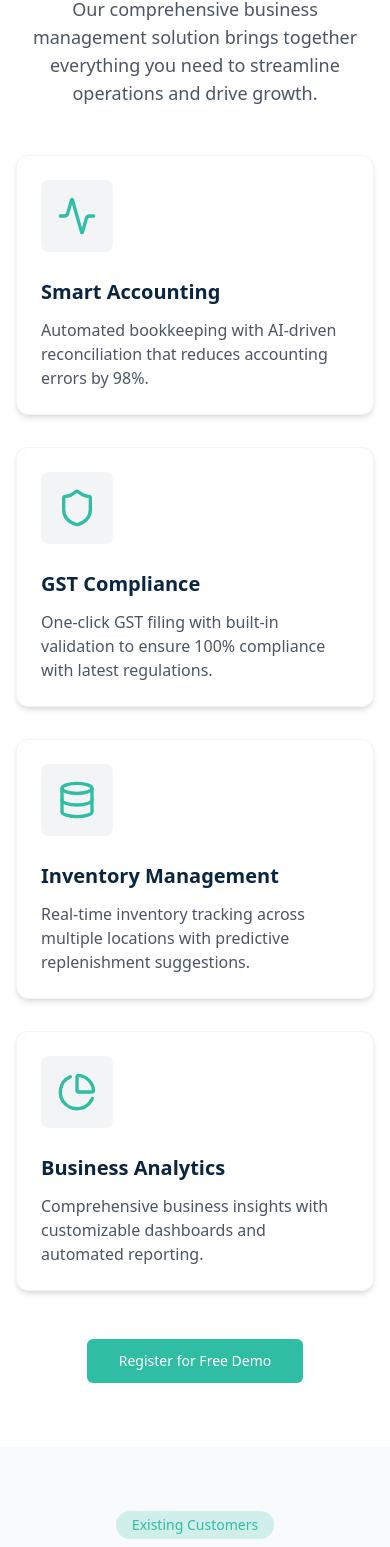
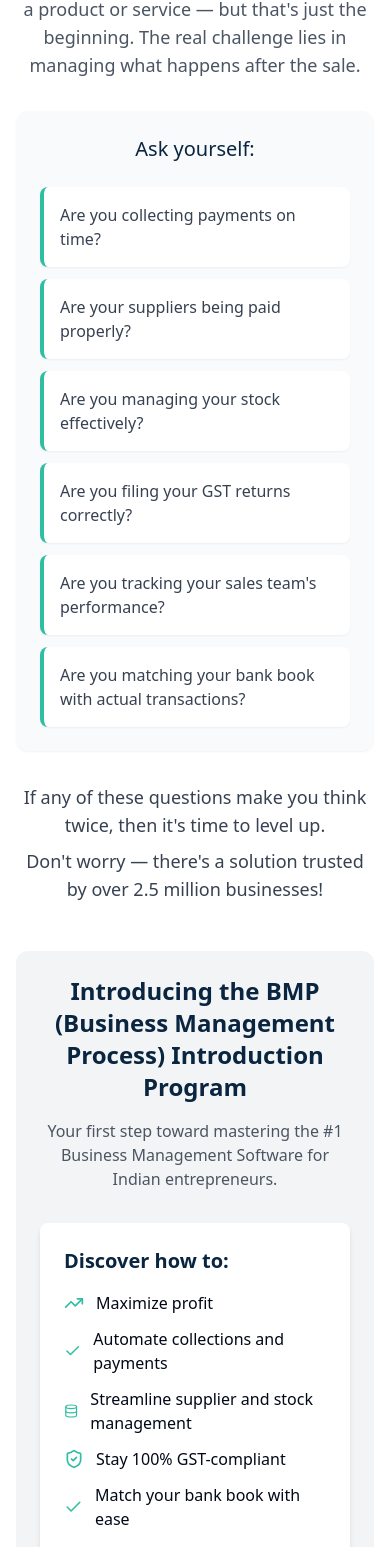
Before and after one commit to yanamadalaraju/tally-inspired-launchpad, a React (Vite) app: page /combined in a window 390 px wide. Shown: the part 1131-2678 px from the top of the page. Built offline with nearby package versions, Linux system fonts and the light colour scheme.

Commit message:
Add business management content
Add content related to business management and the BMP Introduction Program.

```diff
--- /dev/null
+++ b/src/components/BusinessChallenges.tsx
@@ -0,0 +1,130 @@
+
+import React from 'react';
+import { Card, CardContent } from "@/components/ui/card";
+import { Button } from "@/components/ui/button";
+import { ArrowRight, Check, TrendingUp, ShieldCheck, CircleCheck, Database } from "lucide-react";
+
+const BusinessChallenges = () => {
+  const challenges = [
+    "Are you collecting payments on time?",
+    "Are your suppliers being paid properly?",
+    "Are you managing your stock effectively?",
+    "Are you filing your GST returns correctly?",
+    "Are you tracking your sales team's performance?",
+    "Are you matching your bank book with actual transactions?"
+  ];
+
+  const benefits = [
+    {
+      title: "Maximize profit",
+      icon: <TrendingUp className="h-5 w-5 text-secondary" />
+    },
+    {
+      title: "Automate collections and payments",
+      icon: <Check className="h-5 w-5 text-secondary" />
+    },
+    {
+      title: "Streamline supplier and stock management",
+      icon: <Database className="h-5 w-5 text-secondary" />
+    },
+    {
+      title: "Stay 100% GST-compliant",
+      icon: <ShieldCheck className="h-5 w-5 text-secondary" />
+    },
+    {
+      title: "Match your bank book with ease",
+      icon: <Check className="h-5 w-5 text-secondary" />
+    },
+    {
+      title: "Track and optimize sales team performance",
+      icon: <TrendingUp className="h-5 w-5 text-secondary" />
+    },
+    {
+      title: "Get full control over your business operations",
+      icon: <CircleCheck className="h-5 w-5 text-secondary" />
+    }
+  ];
+
+  return (
+    <section className="py-16 md:py-24 bg-white">
+      <div className="container mx-auto px-4">
+        <div className="max-w-3xl mx-auto text-center mb-12 animate-fade-in">
+          <h2 className="text-3xl md:text-4xl font-bold text-primary mb-6">What is Business?</h2>
+          <p className="text-lg text-gray-600 mb-6">
+            Yes, business is about buying and selling a product or service — but that's just the beginning.
+            The real challenge lies in managing what happens after the sale.
+          </p>
+
+          <div className="bg-gray-50 p-6 md:p-8 rounded-xl shadow-sm my-8">
+            <p className="text-xl font-medium text-primary mb-6">Ask yourself:</p>
+            <div className="grid gap-3 md:gap-4 max-w-2xl mx-auto">
+              {challenges.map((challenge, index) => (
+                <div
+                  key={index}
+                  className="flex items-start bg-white p-4 rounded-lg shadow-sm border-l-4 border-secondary hover:shadow-md transition-shadow duration-200 animate-fade-in"
+                  style={{ animationDelay: `${index * 0.1}s` }}
+                >
+                  <span className="text-gray-700 text-left">{challenge}</span>
+                </div>
+              ))}
+            </div>
+          </div>
+
+          <p className="text-lg text-gray-700 mt-6 font-medium">
+            If any of these questions make you think twice, then it's time to level up.
+          </p>
+          <p className="text-lg text-gray-700 mt-2">
+            Don't worry — there's a solution trusted by over 2.5 million businesses!
+          </p>
+        </div>
+
+        <div className="bg-primary/5 rounded-xl p-6 md:p-10 max-w-4xl mx-auto animate-slide-up opacity-0" style={{ animationDelay: '0.2s' }}>
+          <div className="text-center mb-8">
+            <h3 className="text-2xl md:text-3xl font-bold text-primary mb-4">
+              Introducing the BMP (Business Management Process) Introduction Program
+            </h3>
+            <p className="text-gray-600">
+              Your first step toward mastering the #1 Business Management Software for Indian entrepreneurs.
+            </p>
+          </div>
+
+          <div className="grid md:grid-cols-2 gap-6">
+            <div className="bg-white p-6 rounded-lg shadow-md">
+              <h4 className="text-xl font-semibold text-primary mb-4">Discover how to:</h4>
+              <ul className="space-y-3">
+                {benefits.map((benefit, index) => (
+                  <li key={index} className="flex items-center gap-3 animate-fade-in" style={{ animationDelay: `${index * 0.1 + 0.3}s` }}>
+                    {benefit.icon}
+                    <span>{benefit.title}</span>
+                  </li>
+                ))}
+              </ul>
+            </div>
+
+            <Card className="overflow-hidden">
+              <CardContent className="p-6 flex flex-col h-full justify-between">
+                <div>
+                  <h4 className="text-xl font-semibold text-primary mb-2">Join the BMP Introduction Program</h4>
+                  <p className="text-2xl font-bold text-secondary mb-3">Absolutely Free!</p>
+                  <p className="text-gray-600 mb-6">
+                    Let us show you how proper systems can unlock massive growth.
+                  </p>
+                </div>
+                <Button
+                  className="w-full bg-secondary hover:bg-secondary-light text-white group"
+                  size="lg"
+                  onClick={() => document.getElementById('webinar')?.scrollIntoView({ behavior: 'smooth' })}
+                >
+                  Take the first step toward business mastery
+                  <ArrowRight className="ml-2 h-5 w-5 group-hover:translate-x-1 transition-transform" />
+                </Button>
+              </CardContent>
+            </Card>
+          </div>
+        </div>
+      </div>
+    </section>
+  );
+};
+
+export default BusinessChallenges;
--- a/src/pages/CombinedLanding.tsx
+++ b/src/pages/CombinedLanding.tsx
@@ -1,12 +1,36 @@
 
-import React from 'react';
+import React, { useEffect } from 'react';
 import Navbar from '../components/Navbar';
 import Footer from '../components/Footer';
 import { Button } from "@/components/ui/button";
 import WebinarForm from '../components/WebinarForm';
-import { ArrowRight, Activity, Shield, Database, PieChart, Server, Users, ChevronRight, Lock, RefreshCw } from "lucide-react";
+import BusinessChallenges from '../components/BusinessChallenges';
+import { ArrowRight, Activity, Shield, Database, PieChart, Server, Users as UsersIcon, ChevronRight, Lock, RefreshCw } from "lucide-react";
 
 const CombinedLanding = () => {
+  // Add a scroll reveal effect
+  useEffect(() => {
+    const handleScroll = () => {
+      const elements = document.querySelectorAll('.reveal-on-scroll');
+      elements.forEach(element => {
+        const elementTop = element.getBoundingClientRect().top;
+        const windowHeight = window.innerHeight;
+        if (elementTop < windowHeight - 100) {
+          element.classList.add('animate-fade-in');
+          element.classList.remove('opacity-0');
+        }
+      });
+    };
+
+    window.addEventListener('scroll', handleScroll);
+    // Initial check
+    handleScroll();
+
+    return () => {
+      window.removeEventListener('scroll', handleScroll);
+    };
+  }, []);
+
   const keyFeatures = [
     {
       title: "Smart Accounting",
@@ -70,11 +94,11 @@ const CombinedLanding = () => {
                 Whether you're new to our platform or an existing customer, discover how our comprehensive solution can transform your business operations.
               </p>
               <div className="flex flex-col sm:flex-row gap-4">
-                <Button size="lg" className="bg-secondary hover:bg-secondary-light text-white font-medium group">
+                <Button size="lg" className="bg-secondary hover:bg-secondary-light text-white font-medium group" onClick={() => document.getElementById('new-customers')?.scrollIntoView({ behavior: 'smooth' })}>
                   <span>New Customer? Learn More</span>
                   <ChevronRight className="ml-2 h-4 w-4 group-hover:translate-x-1 transition-transform" />
                 </Button>
-                <Button size="lg" variant="outline" className="bg-white hover:bg-gray-100 text-primary border-white hover:border-white group">
+                <Button size="lg" variant="outline" className="bg-white hover:bg-gray-100 text-primary border-white hover:border-white group" onClick={() => document.getElementById('existing-customers')?.scrollIntoView({ behavior: 'smooth' })}>
                   <span>Existing Customer? Login</span>
                   <ArrowRight className="ml-2 h-4 w-4 group-hover:translate-x-1 transition-transform" />
                 </Button>
@@ -124,10 +148,13 @@ const CombinedLanding = () => {
         </div>
       </section>
 
+      {/* Business Challenges Section */}
+      <BusinessChallenges />
+
       {/* For New Customers Section */}
       <section id="new-customers" className="py-16 md:py-24 bg-white">
         <div className="container mx-auto px-4">
-          <div className="text-center mb-12">
+          <div className="text-center mb-12 reveal-on-scroll opacity-0">
             <h2 className="text-3xl md:text-4xl font-bold text-primary mb-4">Discover Our Powerful Features</h2>
             <p className="text-lg text-gray-600 max-w-3xl mx-auto">
               Our comprehensive business management solution brings together everything you need to streamline operations and drive growth.
@@ -136,7 +163,7 @@ const CombinedLanding = () => {
 
           <div className="grid md:grid-cols-2 lg:grid-cols-4 gap-8 mb-12">
             {keyFeatures.map((feature, index) => (
-              <div key={index} className="bg-white rounded-xl shadow-md p-6 border border-gray-100 hover:shadow-lg transition-all duration-300 hover:transform hover:translate-y-[-5px]">
+              <div key={index} className="bg-white rounded-xl shadow-md p-6 border border-gray-100 hover:shadow-lg transition-all duration-300 hover:transform hover:translate-y-[-5px] reveal-on-scroll opacity-0" style={{ animationDelay: `${index * 0.1}s` }}>
                 <div className="bg-primary/5 p-4 rounded-lg inline-block mb-5">
                   {feature.icon}
                 </div>
@@ -146,7 +173,7 @@ const CombinedLanding = () => {
             ))}
           </div>
 
-          <div className="text-center">
+          <div className="text-center reveal-on-scroll opacity-0">
             <Button
               variant="default"
               className="bg-secondary hover:bg-secondary-light text-white"
@@ -162,7 +189,7 @@ const CombinedLanding = () => {
       {/* For Existing Customers Section */}
       <section id="existing-customers" className="py-16 md:py-24 bg-gray-50">
         <div className="container mx-auto px-4">
-          <div className="text-center mb-12">
+          <div className="text-center mb-12 reveal-on-scroll opacity-0">
             <div className="inline-block bg-secondary/20 text-secondary px-4 py-1 rounded-full text-sm font-medium mb-4">
               Existing Customers
             </div>
@@ -174,7 +201,7 @@ const CombinedLanding = () => {
 
           <div className="grid md:grid-cols-3 gap-8">
             {customerResources.map((resource, index) => (
-              <div key={index} className="bg-white rounded-xl shadow-md overflow-hidden border border-gray-200 hover:shadow-lg transition-all duration-300">
+              <div key={index} className="bg-white rounded-xl shadow-md overflow-hidden border border-gray-200 hover:shadow-lg transition-all duration-300 reveal-on-scroll opacity-0" style={{ animationDelay: `${index * 0.1}s` }}>
                 <div className="p-6">
                   <div className="bg-primary/10 p-3 rounded-lg inline-block mb-4">
                     {resource.icon}
@@ -198,20 +225,27 @@ const CombinedLanding = () => {
       {/* Statistics Section */}
       <section className="py-16 md:py-24 bg-primary text-white">
         <div className="container mx-auto px-4">
+          <div className="text-center mb-10 reveal-on-scroll opacity-0">
+            <h2 className="text-3xl md:text-4xl font-bold mb-4">Trusted by Over 2.5 Million Businesses</h2>
+            <p className="text-lg text-gray-200 max-w-3xl mx-auto">
+              Join the community of successful businesses that have transformed their operations with our solution.
+            </p>
+          </div>
+
           <div className="grid grid-cols-2 md:grid-cols-4 gap-8 text-center">
-            <div className="p-6">
-              <div className="text-4xl md:text-5xl font-bold text-secondary mb-2">20,000+</div>
+            <div className="p-6 reveal-on-scroll opacity-0" style={{ animationDelay: '0.1s' }}>
+              <div className="text-4xl md:text-5xl font-bold text-secondary mb-2">2.5M+</div>
               <p className="text-gray-200">Businesses Empowered</p>
             </div>
-            <div className="p-6">
+            <div className="p-6 reveal-on-scroll opacity-0" style={{ animationDelay: '0.2s' }}>
               <div className="text-4xl md:text-5xl font-bold text-secondary mb-2">98%</div>
               <p className="text-gray-200">Customer Satisfaction</p>
             </div>
-            <div className="p-6">
-              <div className="text-4xl md:text-5xl font-bold text-secondary mb-2">5M+</div>
+            <div className="p-6 reveal-on-scroll opacity-0" style={{ animationDelay: '0.3s' }}>
+              <div className="text-4xl md:text-5xl font-bold text-secondary mb-2">15M+</div>
               <p className="text-gray-200">Transactions Processed</p>
             </div>
-            <div className="p-6">
+            <div className="p-6 reveal-on-scroll opacity-0" style={{ animationDelay: '0.4s' }}>
               <div className="text-4xl md:text-5xl font-bold text-secondary mb-2">24/7</div>
               <p className="text-gray-200">Expert Support</p>
             </div>
```
Also changed, not shown: src/main.tsx (+18 -0 lines), src/styles/animations.css (+20 -0 lines).
